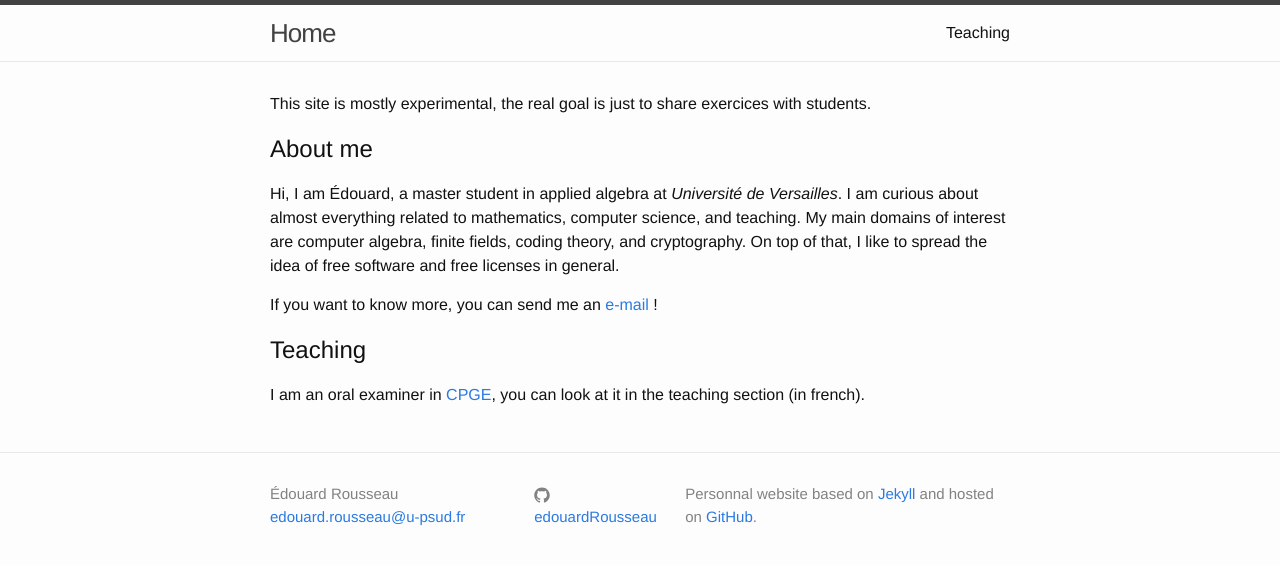
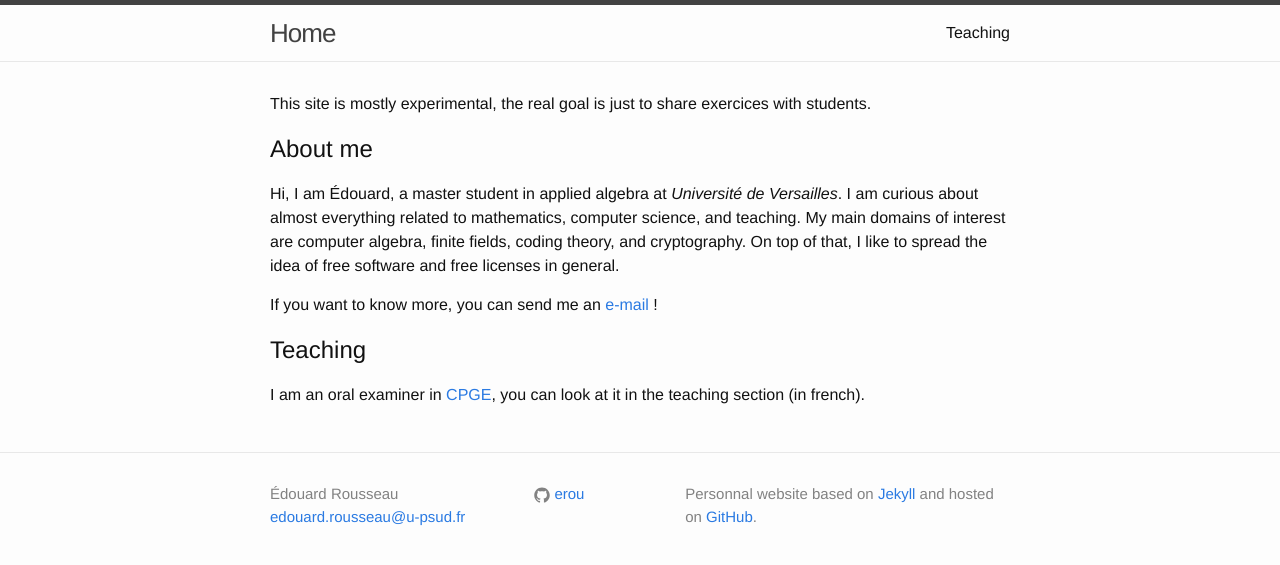
Before and after one commit to erou/erou.github.io, a Jekyll site: the page built from index.md, in a window 1280 px wide. Shown: the top 565 px of the page. Built offline with Jekyll 4.4.1, drawn with Linux system fonts in a browser that asks for light colours.

Commit message:
updated with new username

```diff
--- a/_config.yml
+++ b/_config.yml
@@ -13,15 +13,15 @@
 # you will see them accessed via {{ site.title }}, {{ site.email }}, and so on.
 # You can create any custom variable you would like, and they will be accessible
 # in the templates via {{ site.myvariable }}.
-title: Édouard Rousseau
+title: erou.github.io
 author: Édouard Rousseau
 email: edouard.rousseau@u-psud.fr
 description: > # this means to ignore newlines until "baseurl:"
         Personnal webpage (mostly experimental) based on Jekyll and hosted on GitHub.
 baseurl: # the subpath of your site, e.g. /blog
-url: "http://edouardrousseau.github.io" # the base hostname & protocol for your site, e.g. http://example.com
+url: "http://erou.github.io" # the base hostname & protocol for your site, e.g. http://example.com
 # twitter_username: edouardRousseau
-github_username:  edouardRousseau
+github_username: erou
 
 # Build settings
 markdown: kramdown
```
